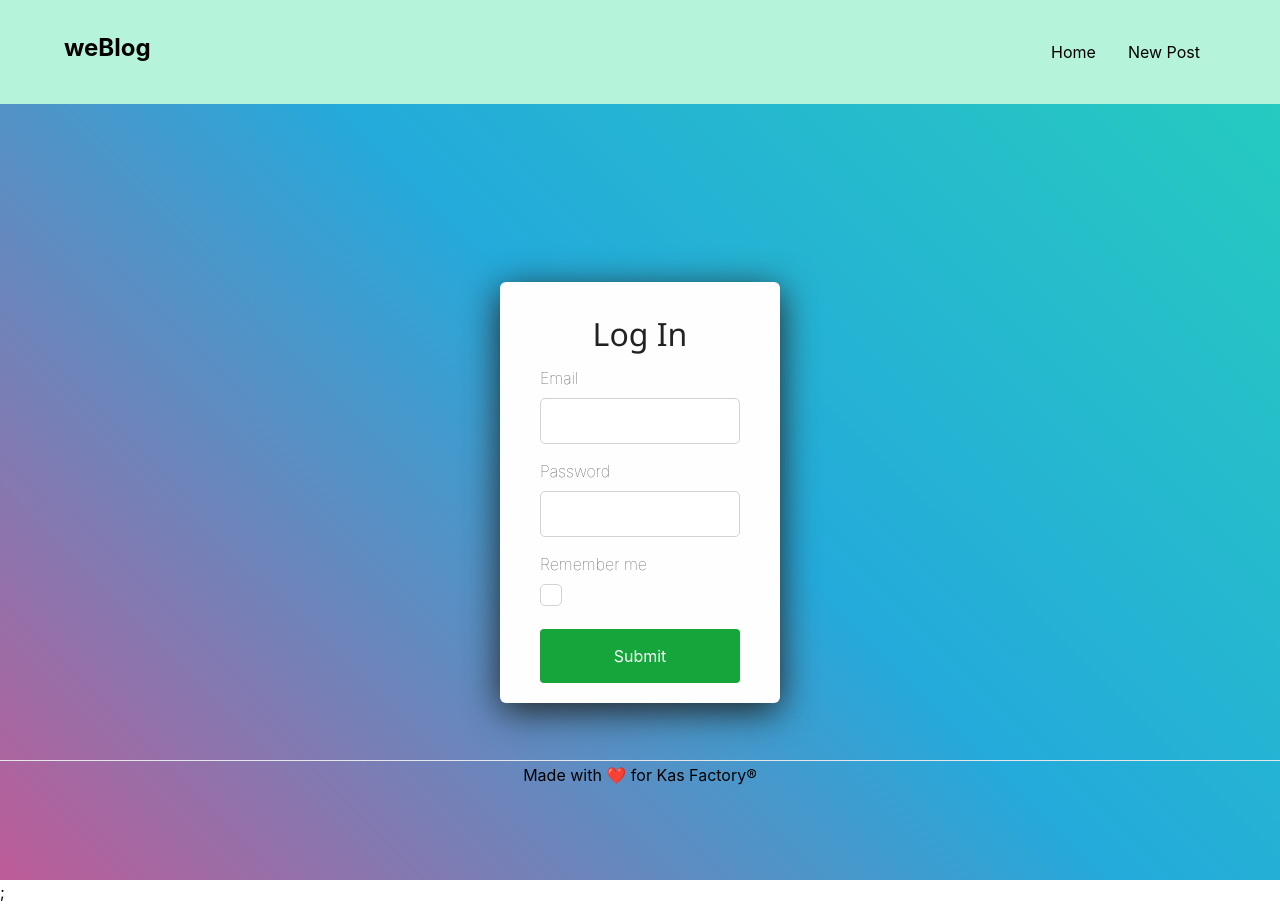
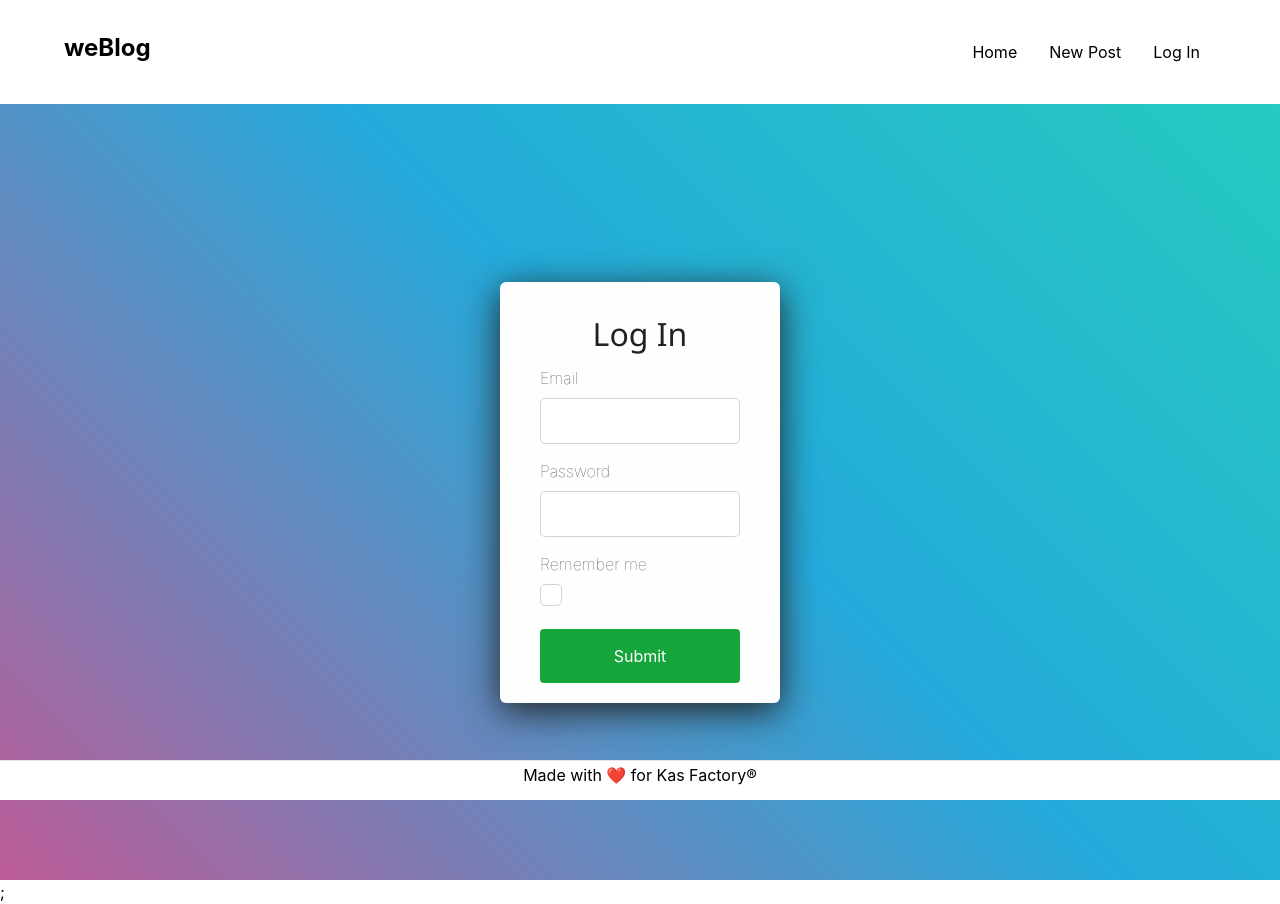
Before and after one commit to jcmpes/front_njs_blog, a Next.js app: page /login in a window 1280 px wide. Built offline with nearby package versions, Linux system fonts and the light colour scheme.

Commit message:
feat: logout

```diff
--- a/src/api/client.js
+++ b/src/api/client.js
@@ -30,8 +30,8 @@ export const configureClient = ({ access_token }) => {
   }
 };
 
-// export const resetClient = () => {
-//   removeAuthorizationHeader();
-// };
+export const resetClient = () => {
+  removeAuthorizationHeader();
+};
 
 export default client;
--- a/src/components/layout/Layout.js
+++ b/src/components/layout/Layout.js
@@ -15,7 +15,7 @@ const Layout = ({ children, title = 'This is the default title' }) => (
       <Navbar />
     </header>
     {children}
-    <footer className="absolute bottom-0 w-full h-10 text-center">
+    <footer className="absolute bottom-0 w-full h-10 text-center bg-white">
       <hr />
       <span className="align-middle">{"Made with ❤️ for Kas Factory®"}</span>
     </footer>
--- a/src/components/layout/Navbar.js
+++ b/src/components/layout/Navbar.js
@@ -1,10 +1,16 @@
-import Link from "next/link";
+import Link from 'next/link';
+import { useSelector } from 'react-redux';
+import { getAuth } from '../../store/selectors';
 
 const Navbar = () => {
+  const { isLogged, user } = useSelector(getAuth);
+
   return (
-    <nav className="flex px-16 py-8 bg-green-300 bg-opacity-50">
+    <nav className="flex px-16 py-8">
       <Link href="/">
-        <a><h2 className="flex-1 font-bold text-2xl ">weBlog</h2></a>
+        <a>
+          <h2 className="flex-1 font-bold text-2xl ">weBlog</h2>
+        </a>
       </Link>
       <ul className="flex-1 flex justify-end">
         <li className="px-4 py-2">
@@ -17,6 +23,17 @@ const Navbar = () => {
             <a>New Post</a>
           </Link>
         </li>
+        <li className="px-4 py-2">
+            {
+                isLogged
+                ?   <Link href="/new-post">
+                        <a>Log Out</a>
+                    </Link>
+                :   <Link href="/login">
+                        <a>Log In</a>
+                    </Link>
+            }
+        </li>
       </ul>
     </nav>
   );
--- a/src/store/actions.js
+++ b/src/store/actions.js
@@ -1,6 +1,7 @@
 import {
   AUTH_LOGIN_FAILURE,
   AUTH_LOGIN_REQUEST,
+  AUTH_LOGOUT,
   AUTH_LOGIN_SUCCESS,
   LOAD_POSTS_REQUEST,
   LOAD_POSTS_SUCCESS,
@@ -14,9 +15,10 @@ import { toast } from 'react-toastify';
 import { login } from '../api/auth';
 import { getPostsLoaded } from './selectors';
 import { getPosts, newPost } from '../api/posts';
+import { resetClient } from '../api/client';
 
 /**
- * LOGIN ACTIONS
+ * AUTH ACTIONS
  */
 export const authLoginRequest = () => {
   return {
@@ -41,7 +43,16 @@ export const authLoginFailure = (error) => {
   };
 };
 
-// Log in middleware
+// Logout action
+export const authLogout = () => {
+    resetClient()
+    toast.warning(`Bye bye 👋`);
+    return {
+        type: AUTH_LOGOUT
+    }
+}
+
+// Log in thunk middleware
 export const loginAction = (credentials, history, location) => {
   return async function (dispatch, getState) {
     dispatch(authLoginRequest());
--- a/src/store/reducers.js
+++ b/src/store/reducers.js
@@ -1,6 +1,7 @@
 import {
   AUTH_LOGIN_REQUEST,
   AUTH_LOGIN_SUCCESS,
+  AUTH_LOGOUT,
   LOAD_POSTS_REQUEST,
   LOAD_POSTS_SUCCESS,
   NEW_POST_REQUEST,
@@ -27,6 +28,10 @@ export function auth(state = initialState.auth, action) {
         user: action.payload.user,
         token: action.payload.access_token,
       };
+		case AUTH_LOGOUT:
+			return {
+				isLogged: false
+			}
     default:
       return state;
   };
--- a/src/store/types.js
+++ b/src/store/types.js
@@ -1,6 +1,7 @@
 export const AUTH_LOGIN_REQUEST = 'AUTH_LOGIN_REQUEST';
 export const AUTH_LOGIN_SUCCESS = 'AUTH_LOGIN_SUCCESS';
 export const AUTH_LOGIN_FAILURE = 'AUTH_LOGIN_FAILURE';
+export const AUTH_LOGOUT = 'AUTH_LOGOUT';
 
 export const LOAD_POSTS_REQUEST = 'LOAD_POSTS_REQUEST';
 export const LOAD_POSTS_SUCCESS = 'LOAD_POSTS_SUCCESS';
```
